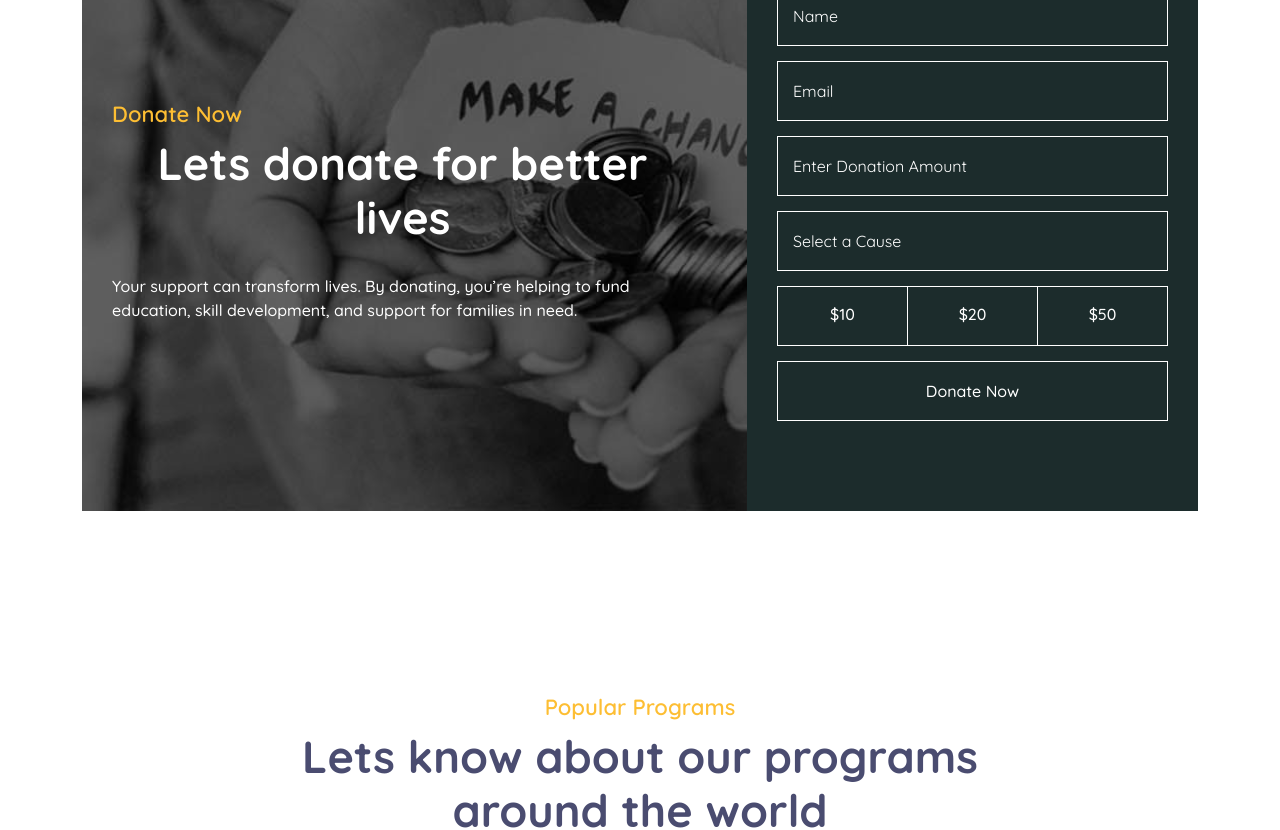
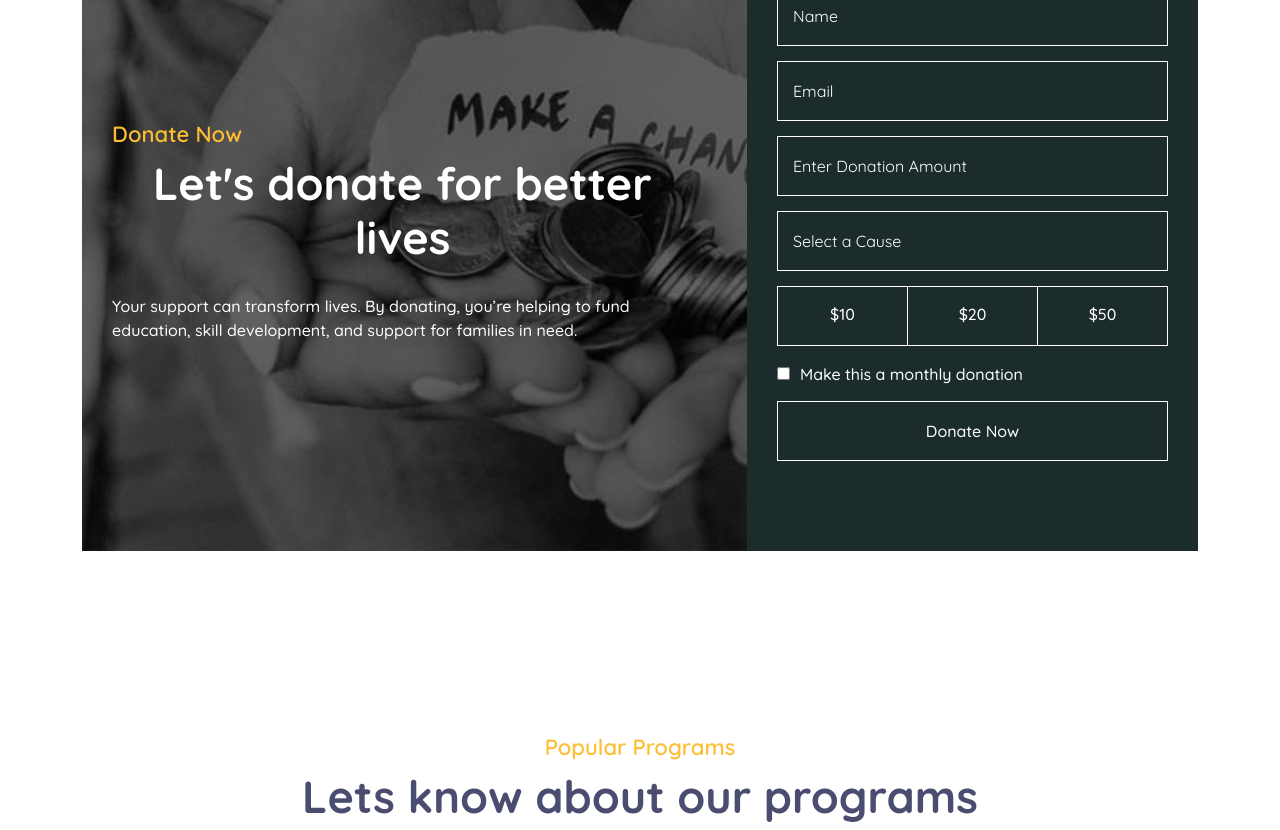
Before and after one commit to Umareee/Ngo, a Next.js app: page / in a window 1280 px wide. Shown: the part 2580-3410 px from the top of the page. Built offline with nearby package versions, Linux system fonts and the light colour scheme.

Commit message:
Contact form

```diff
--- a/src/app/api/contact/route.js
+++ b/src/app/api/contact/route.js
@@ -9,8 +9,8 @@ export async function POST(req) {
 
   try {
     const data = await resend.sendEmail({
-      from: 'umersaad9@gmail.com',
-      to: 'umersaad9222@gmail.com',
+      from: 'umersaad9222@gmail.com',
+      to: 'umersaad9@gmail.com',
       subject: `New Contact Form Submission: ${subject}`,
       html: `<p>Name: ${name}</p><p>Email: ${email}</p><p>Message: ${message}</p>`,
     });
--- a/src/app/components/Contactform.jsx
+++ b/src/app/components/Contactform.jsx
@@ -26,7 +26,6 @@ const Contactform = () => {
 
   const handleSubmit = async (e) => {
     e.preventDefault();
-
     // Basic validation
     const errors = {};
     if (!formData.name) errors.name = "Please enter your name";
@@ -73,6 +72,9 @@ const Contactform = () => {
         <div className="section-header text-center">
           <p>Get In Touch</p>
           <h2>Contact for any query</h2>
+        </div>
+        <div className="contact-img">
+          <img src="/images/contact.jpg" alt="Contact Image" />
         </div>
         <div className="contact-form">
           <form id="contactForm" onSubmit={handleSubmit}>
--- a/src/app/components/DonateCard.jsx
+++ b/src/app/components/DonateCard.jsx
@@ -6,6 +6,7 @@ import CausesData from '../programs/causes.json'; // Adjust the path according t
 const DonateCard = () => {
   const [donationAmount, setDonationAmount] = useState('');
   const [selectedCause, setSelectedCause] = useState('');
+  const [isMonthly, setIsMonthly] = useState(false); // State to track if the donation is monthly
 
   const handleInputChange = (e) => {
     setDonationAmount(e.target.value); // Update the custom donation state
@@ -15,9 +16,17 @@ const DonateCard = () => {
     setSelectedCause(e.target.value);
   };
 
+  const handleMonthlyChange = (e) => {
+    setIsMonthly(e.target.checked); // Toggle monthly donation option
+  };
+
   const handleSubmit = (e) => {
     e.preventDefault();
-    console.log(`Donating $${donationAmount} to ${selectedCause}`);
+    console.log(
+      `Donating $${donationAmount} to ${selectedCause} ${
+        isMonthly ? 'every month' : 'one-time'
+      }`
+    );
   };
 
   return (
@@ -30,7 +39,7 @@ const DonateCard = () => {
               <div className="donate-content">
                 <div className="section-header">
                   <p>Donate Now</p>
-                  <h2>Lets donate for better lives</h2>
+                  <h2>Let's donate for better lives</h2>
                 </div>
                 <div className="donate-text">
                   <p>
@@ -59,7 +68,7 @@ const DonateCard = () => {
                     />
                   </div>
                   <div className="control-group mt-2">
-                  <select
+                    <select
                       className="form-control styled-select"
                       value={selectedCause}
                       onChange={handleCauseChange}
@@ -67,17 +76,18 @@ const DonateCard = () => {
                     >
                       <option value="">Select a Cause</option>
                       {CausesData.map((cause) => (
-                        <option key={cause.id} value={cause.title} style={{color:"black" , cursor:"pointer"}}>
+                        <option key={cause.id} value={cause.title} style={{ color: 'black', cursor: 'pointer' }}>
                           {cause.title}
-
                         </option>
                       ))}
-                      <option value="Other" style={{color:"black" , cursor:"pointer"}}>Other</option> {/* Added "Other" option */}
+                      <option value="Other" style={{ color: 'black', cursor: 'pointer' }}>
+                        Other
+                      </option>
                     </select>
                   </div>
 
-                                   <div className="btn-group btn-group-toggle">
-                    {["10", "20", "50"].map((amount) => (
+                  <div className="btn-group btn-group-toggle">
+                    {['10', '20', '50'].map((amount) => (
                       <label
                         key={amount}
                         className={`btn btn-custom ${donationAmount === amount ? 'active' : ''}`}
@@ -92,8 +102,22 @@ const DonateCard = () => {
                       </label>
                     ))}
                   </div>
+
+                  <div className="control-group mt-3">
+                    <label style={{color:"white" , cursor:"pointer"}}>
+                      <input
+                        type="checkbox"
+                        checked={isMonthly}
+                        onChange={handleMonthlyChange} // Handle monthly donation toggle
+                        style={{marginRight:"10px" , cursor:"pointer"}}
+                      />
+                      Make this a monthly donation
+                    </label>
+                  </div>
                   <div>
-                    <button className="btn btn-custom" type="submit">Donate Now</button>
+                    <button className="btn btn-custom" type="submit">
+                      {isMonthly ? 'Donate Monthly' : 'Donate Now'}
+                    </button>
                   </div>
                 </form>
               </div>
```
